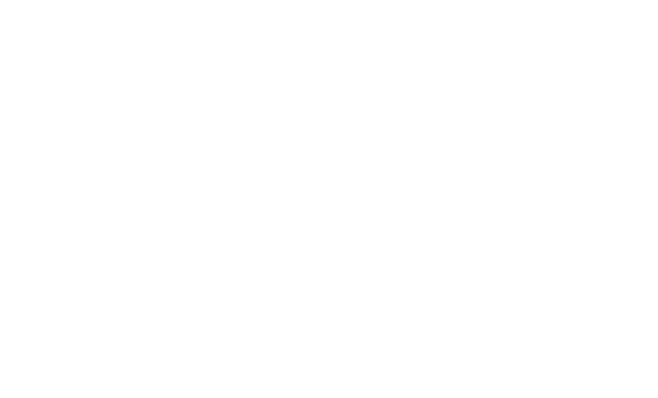
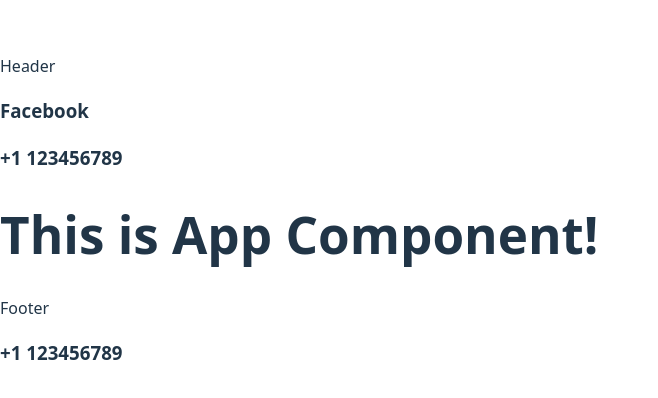
Before and after one commit to Himavanthkumar/react-project, a React (Vite) app: page / in a window 1280 px wide. Shown: the part 180-578 px from the top of the page, without its empty margins (0-658 px from the left). Built offline with nearby package versions, Linux system fonts and the light colour scheme.

Commit message:
useContext Example

```diff
--- a/src/App.jsx
+++ b/src/App.jsx
@@ -1,7 +1,15 @@
 import { useState } from "react";
+import Header from "./Header/Header";
+import Footer from "./Footer/Footer";
 
 function App() {
-  return <></>;
+  return (
+    <>
+      <Header />
+      <h1>This is App Component!</h1>
+      <Footer />
+    </>
+  );
 }
 
 export default App;
--- /dev/null
+++ b/src/Context/AppContext.jsx
@@ -0,0 +1,17 @@
+import { createContext } from "react"; // Import createContext from react to create a context
+
+export const AppContext = createContext(); // Create a context named AppContext
+
+// Define a component that will act as a provider for the context
+const ContextProvider = (props) => {
+  const phone = "+1 123456789"; // Define a value to be passed to the context, you can define multiple values
+  const fb_icon = "Facebook";
+  return (
+    // Wrap the children in the context provider, passing the phone number as the value
+    <AppContext.Provider value={{ phone, fb_icon }}>
+      {props.children}
+    </AppContext.Provider>
+  );
+};
+
+export default ContextProvider; // Export the ContextProvider component
--- /dev/null
+++ b/src/Footer/Footer.jsx
@@ -0,0 +1,14 @@
+import React, { useContext } from "react";
+import { AppContext } from "../Context/AppContext";
+
+const Footer = () => {
+  const { phone } = useContext(AppContext);
+  return (
+    <>
+      <div>Footer</div>
+      <h3>{phone}</h3>
+    </>
+  );
+};
+
+export default Footer;
--- /dev/null
+++ b/src/Header/Header.jsx
@@ -0,0 +1,17 @@
+import React, { useContext } from "react";
+import { AppContext } from "../Context/AppContext";
+
+const Header = () => {
+  //You must use the same variable names you have provided in the AppContext ,if you use other name it is not going to work
+  const { phone, fb_icon } = useContext(AppContext);
+
+  return (
+    <>
+      <div>Header</div>
+      <h3>{fb_icon}</h3>
+      <h3>{phone}</h3>
+    </>
+  );
+};
+
+export default Header;
--- a/src/main.jsx
+++ b/src/main.jsx
@@ -2,5 +2,10 @@
 import { createRoot } from "react-dom/client";
 import "./index.css";
 import App from "./App.jsx";
+import ContextProvider from "./Context/AppContext.jsx";
 
-createRoot(document.getElementById("root")).render(<App></App>);
+createRoot(document.getElementById("root")).render(
+  <ContextProvider>
+    <App />
+  </ContextProvider>
+);
```
